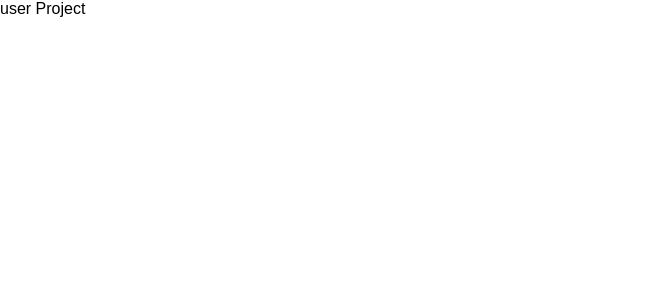
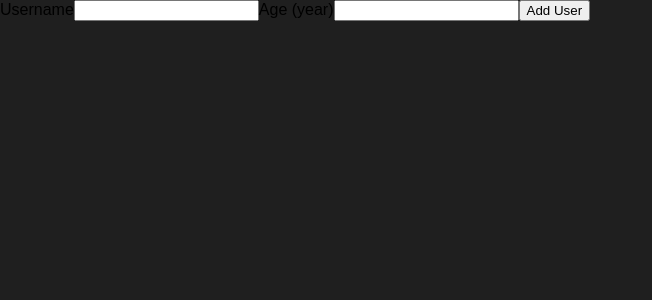
Before and after one commit to taratohidi/userProject, a React (Create React App) app: page / in a window 1280 px wide. Shown: the top 300 px of the page, without its empty margins (0-652 px from the left). Built offline with nearby package versions, Linux system fonts and the light colour scheme.

Commit message:
Create add user component

```diff
--- a/src/App.jsx
+++ b/src/App.jsx
@@ -1,7 +1,8 @@
 import React from "react";
+import AddUsers from "./components/Users/AddUsers";
 
 function App() {
-  return <div>user Project</div>;
+  return <AddUsers />;
 }
 
 export default App;
--- /dev/null
+++ b/src/components/Users/AddUsers.jsx
@@ -0,0 +1,20 @@
+import React from "react";
+import "./AddUsers.css";
+
+const AddUsers = (props) => {
+  const addUserHandler = (event) => {
+    event.preventDefault();
+  };
+
+  return (
+    <form onSubmit={addUserHandler}>
+      <label htmlFor="username">Username</label>
+      <input id="username" type="text" />
+      <label htmlFor="age">Age (year)</label>
+      <input id="age" type="number" />
+      <button type="submit">Add User</button>
+    </form>
+  );
+};
+
+export default AddUsers;
--- a/src/index.css
+++ b/src/index.css
@@ -4,6 +4,7 @@
 
 html {
   font-family: sans-serif;
+  background: #1f1f1f;
 }
 
 body {
```
Also changed, not shown: src/components/UI/Button/Button.jsx (added), src/components/UI/Card/Card.jsx (added), src/components/Users/AddUsers.css (added).
